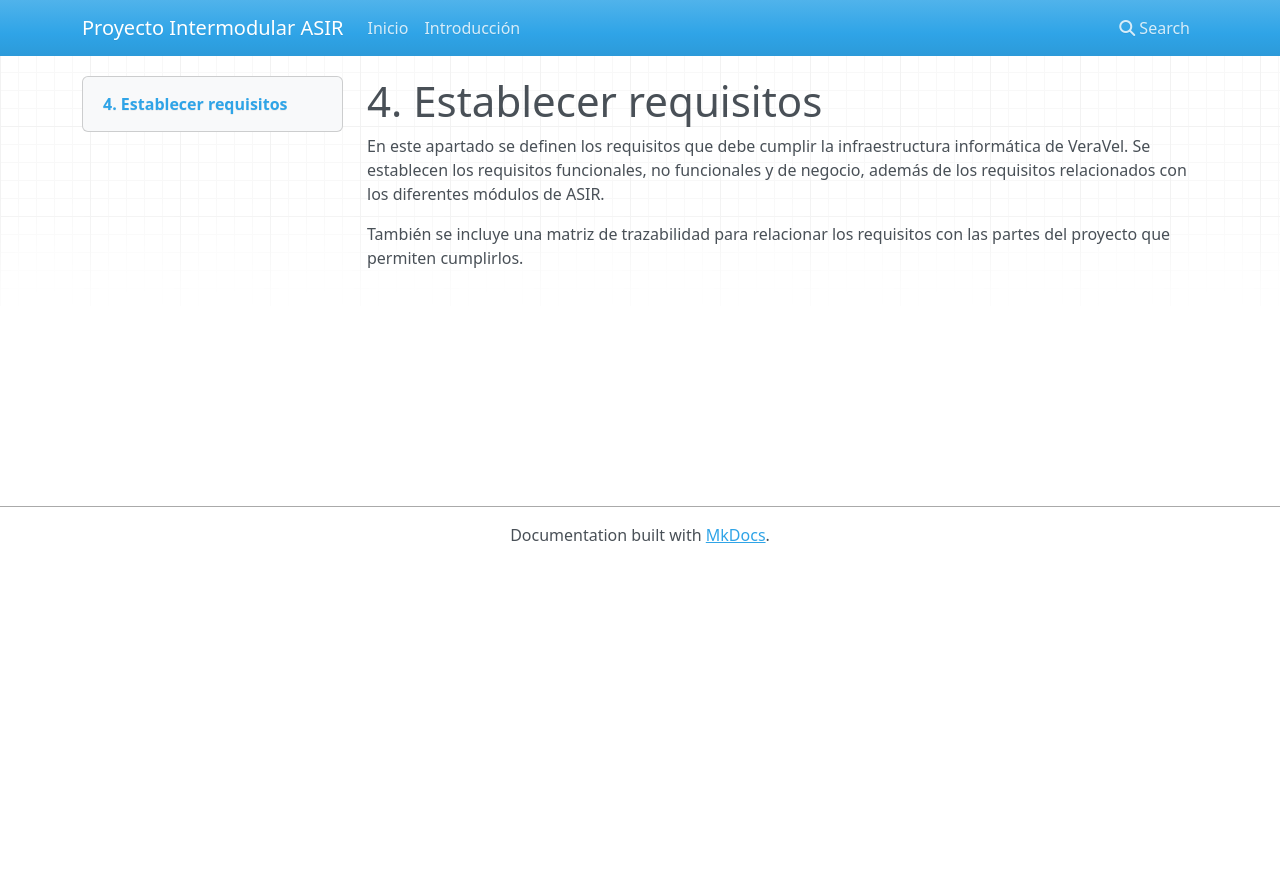
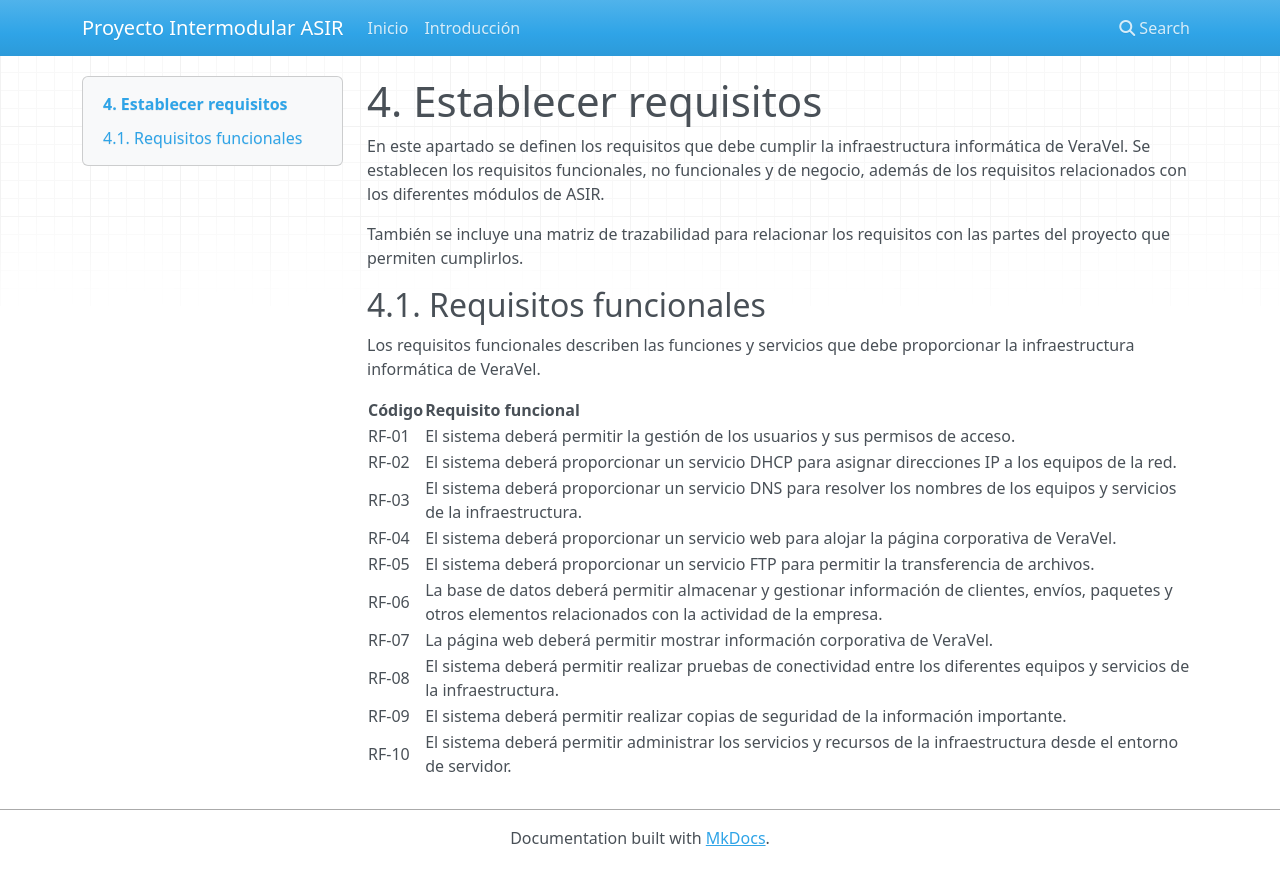
Before and after one commit to carloshuertasrodrigo-prog/Proyecto-Intermodular-ASIR, an MkDocs documentation site: the page built from docs/04_requisitos.md, in a window 1280 px wide. Shown: the top 885 px of the page. Built offline with MkDocs 1.6.1, drawn with Linux system fonts in a browser that asks for light colours; nearby versions of some CDN libraries.

Commit message:
Añadidos requisitos funcionales
Added functional requirements for VeraVel's IT infrastructure, including user management, DHCP, DNS, web services, FTP, database management, and connectivity testing.

```diff
--- a/docs/04_requisitos.md
+++ b/docs/04_requisitos.md
@@ -3,3 +3,20 @@
 En este apartado se definen los requisitos que debe cumplir la infraestructura informática de VeraVel. Se establecen los requisitos funcionales, no funcionales y de negocio, además de los requisitos relacionados con los diferentes módulos de ASIR.
 
 También se incluye una matriz de trazabilidad para relacionar los requisitos con las partes del proyecto que permiten cumplirlos.
+
+## 4.1. Requisitos funcionales
+
+Los requisitos funcionales describen las funciones y servicios que debe proporcionar la infraestructura informática de VeraVel.
+
+| **Código** | **Requisito funcional** |
+|---|---|
+| RF-01 | El sistema deberá permitir la gestión de los usuarios y sus permisos de acceso. |
+| RF-02 | El sistema deberá proporcionar un servicio DHCP para asignar direcciones IP a los equipos de la red. |
+| RF-03 | El sistema deberá proporcionar un servicio DNS para resolver los nombres de los equipos y servicios de la infraestructura. |
+| RF-04 | El sistema deberá proporcionar un servicio web para alojar la página corporativa de VeraVel. |
+| RF-05 | El sistema deberá proporcionar un servicio FTP para permitir la transferencia de archivos. |
+| RF-06 | La base de datos deberá permitir almacenar y gestionar información de clientes, envíos, paquetes y otros elementos relacionados con la actividad de la empresa. |
+| RF-07 | La página web deberá permitir mostrar información corporativa de VeraVel. |
+| RF-08 | El sistema deberá permitir realizar pruebas de conectividad entre los diferentes equipos y servicios de la infraestructura. |
+| RF-09 | El sistema deberá permitir realizar copias de seguridad de la información importante. |
+| RF-10 | El sistema deberá permitir administrar los servicios y recursos de la infraestructura desde el entorno de servidor. |
```
